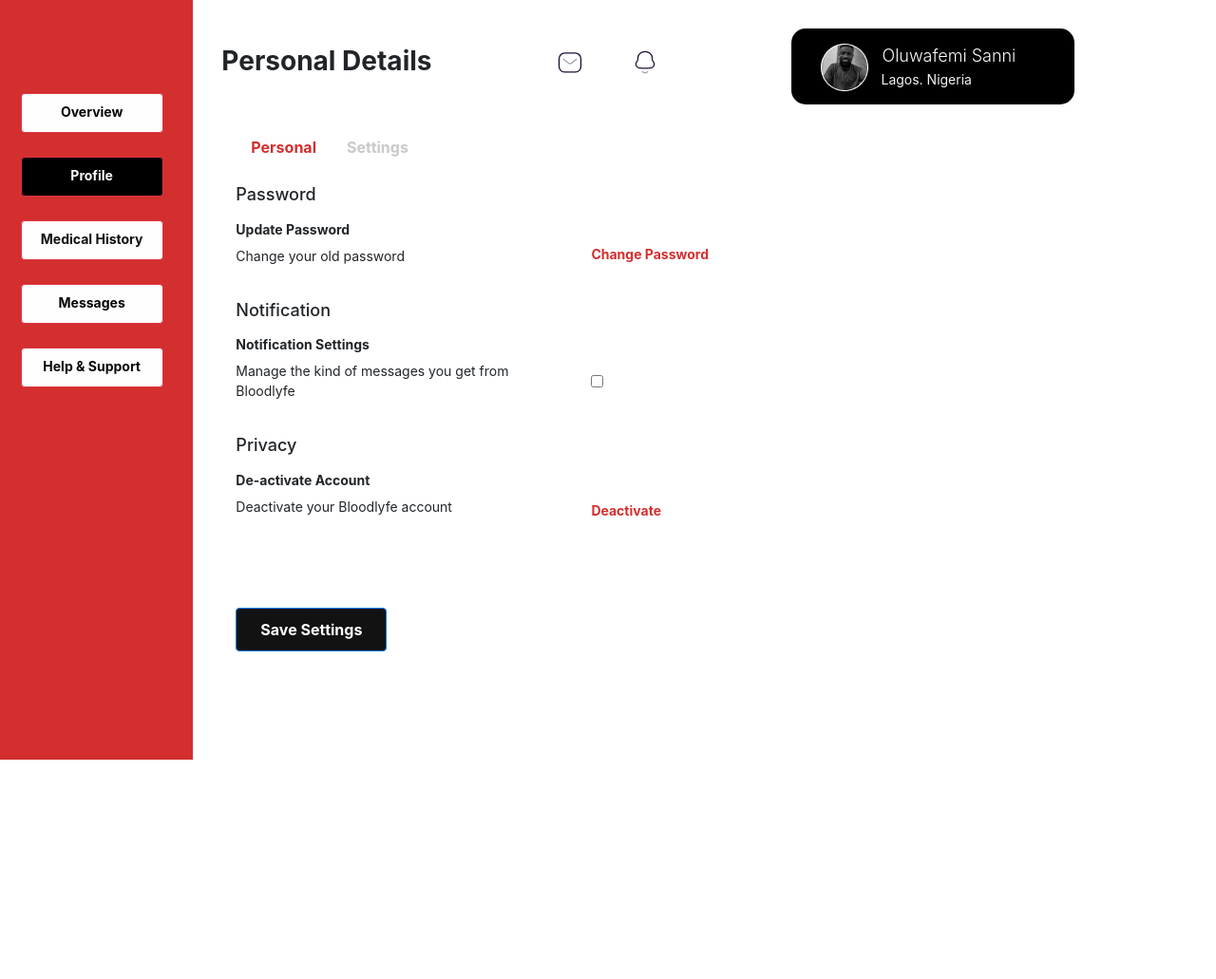
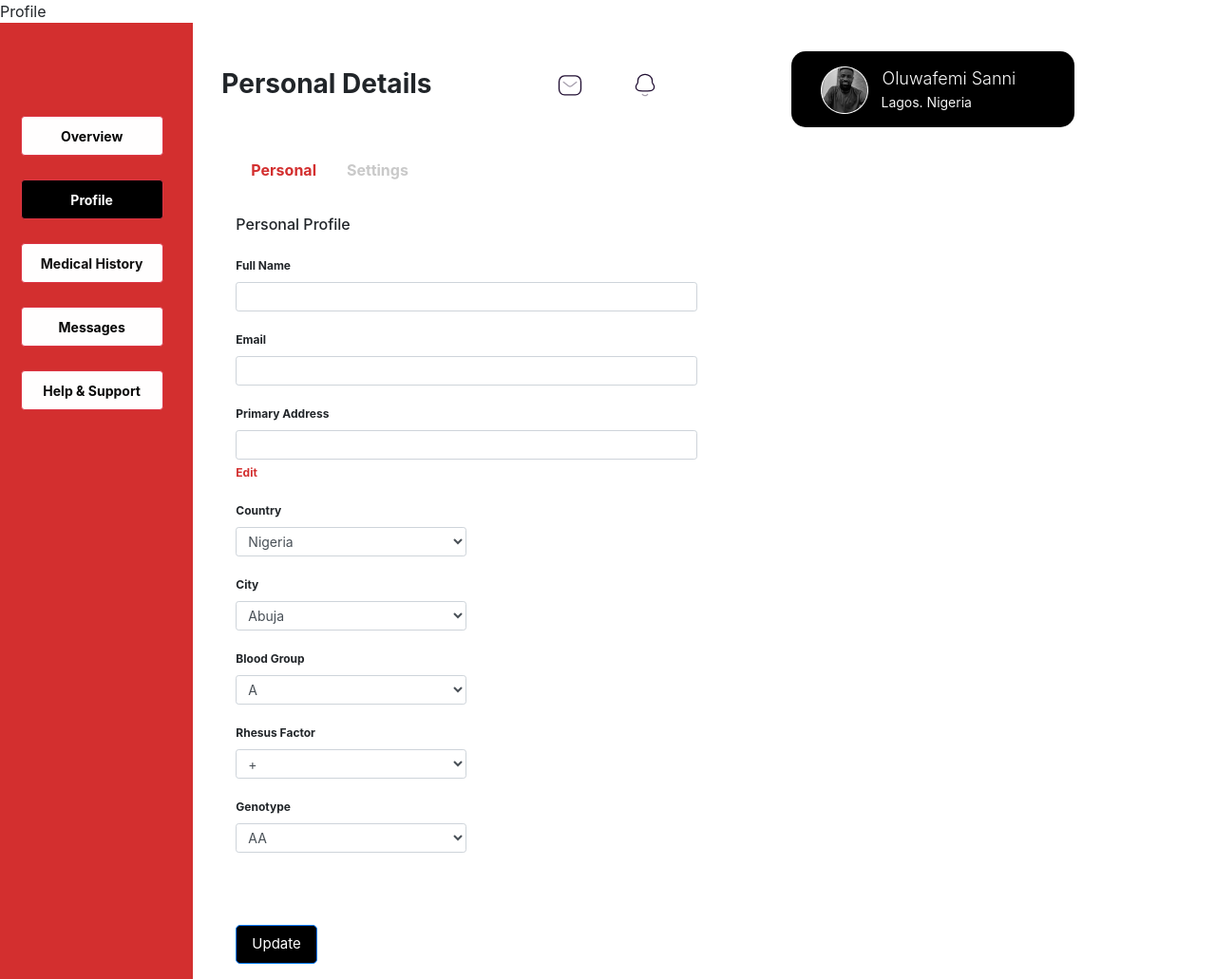
Before and after one commit to hyelnatzz/bloodlyfe, a Flask app: page /profile-settings in a window 1280 px wide. Shown: the whole page at 95% size. Before the commit the page ends 800 px from the top, so only its background shows below. Run offline with Flask 2, Linux system fonts and the light colour scheme; some libraries are stand-ins or nearby versions.

Commit message:
first form integration

```diff
--- a/app.py
+++ b/app.py
@@ -1,8 +1,9 @@
 from flask import Flask, render_template
 from forms import *
-
+from config import Config
 
 app = Flask(__name__)
+app.config.from_object(Config)
 
 @app.errorhandler(404)
 def errorhandler(error):
@@ -13,14 +14,19 @@
     return render_template('index.html')
 
 
-@app.route('/login')
+@app.route('/login', methods=["POST", "GET"])
 def login():
-    return render_template('authpages/login.html')
+    form = LoginForm()
+    if form.validate_on_submit():
+        print(form.email.data)
+    return render_template('authpages/login.html', form = form)
 
 
-@app.route('/register')
+@app.route('/register', methods=["POST", "GET"])
 def register():
     form = RegisterForm()
+    if form.validate_on_submit():
+        print(form.phone.data)
     return render_template('authpages/register.html', form=form)
 
 
@@ -34,9 +40,10 @@
     return render_template('userpages/maindashboard.html')
 
 
-@app.route('/profile-settings')
+@app.route('/profile-settings', methods=["POST", "GET"])
 def profileSettings():
-    return render_template('userpages/profilepersonaldetails.html')
+    form = ProfileUpdateForm()
+    return render_template('userpages/profilepersonaldetails.html', form = form)
 
 
 @app.route('/history')
@@ -54,14 +61,20 @@
     return render_template('donationpages/donationnotify.html')
 
 
-@app.route('/donation-portal')
+@app.route('/donation-portal', methods=["POST", "GET"])
 def donationPortal():
-    return render_template('donationpages/donationportal.html')
+    form = DonationForm()
+    if form.validate_on_submit():
+        print("done")
+    return render_template('donationpages/donationportal.html', form = form)
 
 
-@app.route('/request-portal')
+@app.route('/request-portal', methods=["POST", "GET"])
 def requestPortal():
-    return render_template('donationpages/requestportal.html')
+    form = RequestForm()
+    if form.validate_on_submit():
+        print("done")
+    return render_template('donationpages/requestportal.html', form = form)
 
 
 
--- /dev/null
+++ b/config.py
@@ -0,0 +1,6 @@
+import os
+
+class Config:
+    SECRET_KEY = os.urandom(8)
+    SQLALCHEMY_DATABASE_URI = 'sqlite:///database.db'
+    SQLALCHEMY_TRACK_MODIFICATIONS = False
--- a/forms.py
+++ b/forms.py
@@ -1,10 +1,10 @@
-from flask_wtf import Form
-from wtforms import StringField, PasswordField, SubmitField, SelectField, BooleanField
+from flask_wtf import FlaskForm
+from wtforms import StringField, PasswordField, SubmitField, SelectField, BooleanField,TextAreaField
 from wtforms.fields.html5 import TelField, EmailField
 from wtforms.validators import InputRequired, Length
 
 
-class RegisterForm(Form):
+class RegisterForm(FlaskForm):
     first_name = StringField("First Name", validators=[
                         InputRequired(message="first name is required")])
     last_name = StringField("Last Name", validators=[
@@ -15,32 +15,41 @@
                         InputRequired(message="password is required"),
                         Length(min=8, message="minimum of 8 characters")])
     phone = TelField("Phone", validators=[InputRequired(message="phone number is required")])
-    register = SubmitField("Register")
+    register = SubmitField("CREATE ACCOUNT")
 
 
-class ProfileUpdateForm(Form):
+class LoginForm(FlaskForm):
+    email = EmailField("Email", validators=[
+        InputRequired(message="email is required")])
+    password = PasswordField("Password", validators=[
+        InputRequired(message="password is required")])
+    login = SubmitField("LOG IN")
+
+
+class ProfileUpdateForm(FlaskForm):
     full_name = StringField("Full Name", validators=[
         InputRequired(message="first name is required")])
     email = EmailField("Email", validators=[
         InputRequired(message="email is required")])
     address = StringField("Primary Address", validators=[
         InputRequired(message="primary address is required")])
-    country = SelectField("Country", choices=[])
-    city = SelectField("City", choices=[])
-    blood_group = SelectField("Blood Group", choices=[])
-    rhesus = SelectField("Rhesus Factor", choices=[])
-    genotype = SelectField("Genotype", choices=[])
+    country = SelectField("Country", choices=[("Nigeria", "Nigeria"), ("Cameroun", "Cameroun")])
+    city = SelectField("City", choices=[("Abuja", "Abuja"), ("Lagos", "Lagos")])
+    blood_group = SelectField("Blood Group", choices=[("A", "A"), ("B", "B"), ("AB", "AB"),("O","O")])
+    rhesus = SelectField("Rhesus Factor", choices=[("+", "+"), ("-", "-")])
+    genotype = SelectField("Genotype", choices=[("AA", "AA"), ("AS", "AS"), ("SS", "SS")])
     update = SubmitField("Update")
 
-class DonationForm(Form):
-    laboratory = SelectField("Laboratory", choices=[])
+class DonationForm(FlaskForm):
+    laboratory = SelectField("Select a Laboratory", choices=[])
     landmark = SelectField("Landmark", choices=[])
     consent = BooleanField("By clicking this box, you have agreed to donate blood and save a life around your landmark")
     donate = SubmitField("Donate")
 
 
-class RequestForm(Form):
+class RequestForm(FlaskForm):
     hospital = SelectField("Hospital", choices=[])
     landmark = SelectField("Landmark", choices=[])
     consent = BooleanField("By clicking this box, you have agreed to donate blood and save a life around your landmark")
+    message = TextAreaField("Message")
     request = SubmitField("Request")
--- a/static/css/styles.css
+++ b/static/css/styles.css
@@ -18,18 +18,24 @@
   background-color: whitesmoke;
 }
 
+
+.form-control.form-control-lg:focus {
+  outline-color: rgb(211, 47, 47);
+}
+
 .btn.btn-primary.btn-lg.border.rounded.border-danger.shadow-none {
+  padding-top: 10px;
+}
+
+.btn.btn-primary.btn-lg.border.rounded.border-danger.shadow-none:hover {
+  background-color: rgba(211, 47, 47, .1) !important;
 }
 
 .btn.btn-primary.border.rounded.border-white.shadow-none {
+  padding-top: 10px;
+
 }
 
-.form-control.form-control-lg {
+.btn.btn-primary.border.rounded.border-white.shadow-none:hover {
+    background-color: rgba(211, 47, 47, .9) !important;
 }
-
-.form-control.form-control-lg {
-}
-
-.form-control.form-control-lg:focus {
-  outline-color: #D32F2F;
-}
--- a/templates/authpages/regsuccess.html
+++ b/templates/authpages/regsuccess.html
@@ -1,4 +1,5 @@
 {% include "./base.html" %}
+{% block title %} Success {% endblock %}
 {% block content %}
     <div style="margin: 100px auto;">
         <div class="row">
--- a/templates/donationpages/donationnotify.html
+++ b/templates/donationpages/donationnotify.html
@@ -1,4 +1,5 @@
 {% include "./base.html" %}
+{% block title %} Notify {% endblock %}
 {% block content %}
     <div style="width: 100%;text-align: right;margin-top: 30px;"><a href={{ url_for("index") }} style="margin-right: 50px;text-decoration: none;font-weight: 500;color: #D32F2F;">Go Back to Dashboard</a></div>
     <div class="row">
--- a/templates/index.html
+++ b/templates/index.html
@@ -1,5 +1,5 @@
-{% include "base.html" %}
-
+{% extends "base.html" %}
+{% block title %} Home {% endblock %}
 {% block content %}
     <div class="row">
         <div class="col">
--- a/templates/userpages/maindashboard.html
+++ b/templates/userpages/maindashboard.html
@@ -1,5 +1,5 @@
-{% include "./base.html" %}
-
+{% extends "./base.html" %}
+{% block title %} Dashboard {% endblock %}
 {% block content %}
     <div class="row">
         <div class="col-lg-2" style="background-color: #D32F2F;">
--- a/templates/userpages/medicalhistory.html
+++ b/templates/userpages/medicalhistory.html
@@ -1,4 +1,5 @@
-{% include "./base.html" %}
+{% extends "./base.html" %}
+{% block title %} History {% endblock %}
 {% block content %}
     <div class="row">
         <div class="col-lg-2" style="background-color: #d32f2f;">
--- a/templates/userpages/profilepersonaldetails.html
+++ b/templates/userpages/profilepersonaldetails.html
@@ -1,4 +1,5 @@
 {% include "./base.html" %}
+{% block title %} Profile {% endblock %}
 {% block content %}
     <div class="row">
         <div class="col-lg-2" style="background-color: #d32f2f;">
@@ -42,87 +43,57 @@
                     <div class="col" style="margin-top: -30px;">
                         <div>
                             <ul class="nav nav-tabs" style="border: none;">
-                                <li class="nav-item" style="border: none;"><a class="nav-link" role="tab" data-toggle="tab" href="#tab-1" style="color: #d32f2f;border: none;"><strong>Personal</strong></a></li>
-                                <li class="nav-item"><a class="nav-link active" role="tab" data-toggle="tab" href="#tab-2" style="border: none;color: rgb(201,201,201);"><strong>Settings</strong></a></li>
+                                <li class="nav-item" style="border: none;"><a class="nav-link active" role="tab" data-toggle="tab" href="#tab-1" style="color: #d32f2f;border: none;"><strong>Personal</strong></a></li>
+                                <li class="nav-item"><a class="nav-link" role="tab" data-toggle="tab" href="#tab-2" style="border: none;color: rgb(201,201,201);"><strong>Settings</strong></a></li>
                             </ul>
                             <div class="tab-content">
-                                <div class="tab-pane" role="tabpanel" id="tab-1">
+                                <div class="tab-pane active" role="tabpanel" id="tab-1">
                                     <h4 style="margin-top: 25px;padding-top: 4px;margin-bottom: 20px;font-size: 16px;">Personal Profile</h4>
                                     <div class="row">
                                         <div class="col">
-                                            <form>
+                                            <form action={{ url_for("profileSettings") }} method="post">
                                                 <div class="form-group">
-                                                    <label style="font-size: 12px;"><strong>Full Name</strong></label>
-                                                    <input class="form-control form-control-sm" type="text">
+                                                    {{ form.full_name.label(style="font-size: 12px; font-weight:bold;") }}
+                                                    {{ form.full_name(class="form-control form-control-sm") }}
                                                 </div>
                                                 <div class="form-group">
-                                                    <label style="font-size: 12px;"><strong>Email Address</strong><br></label>
-                                                    <input class="form-control form-control-sm" type="text">
+                                                    {{ form.email.label(style="font-size: 12px;font-weight: bold") }}
+                                                    {{ form.email(class="form-control form-control-sm") }}
                                                 </div>
                                                 <div class="form-group">
-                                                    <label style="font-size: 12px;"><strong>Primary Address</strong><br></label>
-                                                    <input class="form-control form-control-sm" type="text" style="margin-bottom: 0px;">
+                                                    {{ form.address.label(style="font-size: 12px;font-weight: bold") }}
+                                                    {{ form.address(class="form-control form-control-sm", style="margin-bottom: 0px;") }}
                                                     <a href="#" style="margin-top: 0px;color: #d32f2f;font-size: 12px;"><strong>Edit</strong></a>
                                                 </div>
                                                 <div class="form-group">
-                                                    <label style="font-size: 12px;"><strong>Country</strong></label>
-                                                    <select class="form-control form-control-sm" style="width: 50%;">
-                                                        <optgroup label="Select your country">
-                                                            <option value="nigeria" selected="">Nigeria</option>
-                                                            <option value="13">This is item 2</option>
-                                                            <option value="14">This is item 3</option>
-                                                        </optgroup>
-                                                    </select>
+                                                    {{ form.country.label(style="font-size: 12px;font-weight: bold") }}
+                                                    {{ form.country(class="form-control form-control-sm", style="width: 50%;") }}
                                                 </div>
                                                 <div class="form-group">
-                                                    <label style="font-size: 12px;"><strong>City</strong><br></label>
-                                                    <select class="form-control form-control-sm" style="width: 50%;">
-                                                        <optgroup label="select your city">
-                                                            <option value="Lagos" selected="">Lagos</option>
-                                                            <option value="13">This is item 2</option>
-                                                            <option value="14">This is item 3</option>
-                                                        </optgroup>
-                                                    </select>
+                                                    {{ form.city.label(style="font-size: 12px ;font-weight: bold") }}
+                                                    {{ form.city(class="form-control form-control-sm", style="width: 50%;") }}
                                                 </div>
                                                 <div class="form-group">
-                                                    <label style="font-size: 12px;"><strong>Blood Group</strong><br></label>
-                                                    <select class="form-control form-control-sm" style="width: 50%;">
-                                                        <optgroup label="select your blood group">
-                                                            <option value="12" selected="">This is item 1</option>
-                                                            <option value="13">This is item 2</option>
-                                                            <option value="14">This is item 3</option>
-                                                        </optgroup>
-                                                    </select>
+                                                    {{ form.blood_group.label(style="font-size: 12px ;font-weight: bold") }}
+                                                    {{ form.blood_group(class="form-control form-control-sm", style="width: 50%;") }}
                                                 </div>
                                                 <div class="form-group">
-                                                    <label style="font-size: 12px;"><strong>Rhesus Factor</strong></label>
-                                                    <select class="form-control form-control-sm" style="width: 50%;">
-                                                        <optgroup label="rhesus factor">
-                                                            <option value="12" selected="">This is item 1</option>
-                                                            <option value="13">This is item 2</option>
-                                                            <option value="14">This is item 3</option>
-                                                        </optgroup>
-                                                    </select>
+                                                    {{ form.rhesus.label(style="font-size: 12px ;font-weight: bold") }}
+                                                    {{ form.rhesus(class="form-control form-control-sm", style="width: 50%;") }}
                                                 </div>
                                                 <div class="form-group">
-                                                    <label style="font-size: 12px;"><strong>Genotype</strong></label>
-                                                    <select class="form-control form-control-sm" style="width: 50%;">
-                                                        <optgroup label="your genotype">
-                                                            <option value="12" selected="">This is item 1</option>
-                                                            <option value="13">This is item 2</option>
-                                                            <option value="14">This is item 3</option>
-                                                        </optgroup>
-                                                    </select>
+                                                    {{ form.genotype.label(style="font-size: 12px;font-weight: bold") }}
+                                                    {{ form.genotype(class="form-control form-control-sm", style="width: 50%;") }}
                                                 </div>
                                                 <div class="form-group">
-                                                    <button class="btn btn-primary btn-lg" type="button" style="background-color: black;color: white;margin-top: 60px;font-size: 15px;"><strong>Update Profile</strong></button>
+                                                    {{ form.update(class="btn btn-primary btn-lg", type="submit", style="background-color: black;color: white;margin-top: 60px;font-size: 15px;") }}
                                                 </div>
                                             </form>
                                         </div>
                                         <div class="col-lg-6"></div>
                                     </div>
                                 </div>
-                                <div class="tab-pane active" role="tabpanel" id="tab-2">
+                                <div class="tab-pane" role="tabpanel" id="tab-2">
                                     <h1 style="font-size: 18px;margin-bottom: 15px;margin-top: 20px;">Password</h1>
                                     <div class="row">
                                         <div class="col">
```
Also changed, not shown: models.py (+36 -0 lines), templates/authpages/login.html (+14 -7 lines), templates/authpages/register.html (+23 -10 lines), templates/donationpages/donationhome.html (+6 -4 lines), templates/donationpages/donationportal.html (+10 -20 lines), templates/donationpages/requestportal.html (+24 -11 lines), database.db (added), static/img/first/Rectangle17.png (renamed from static/img/first/Rectangle 17.png), static/manifest.json.
